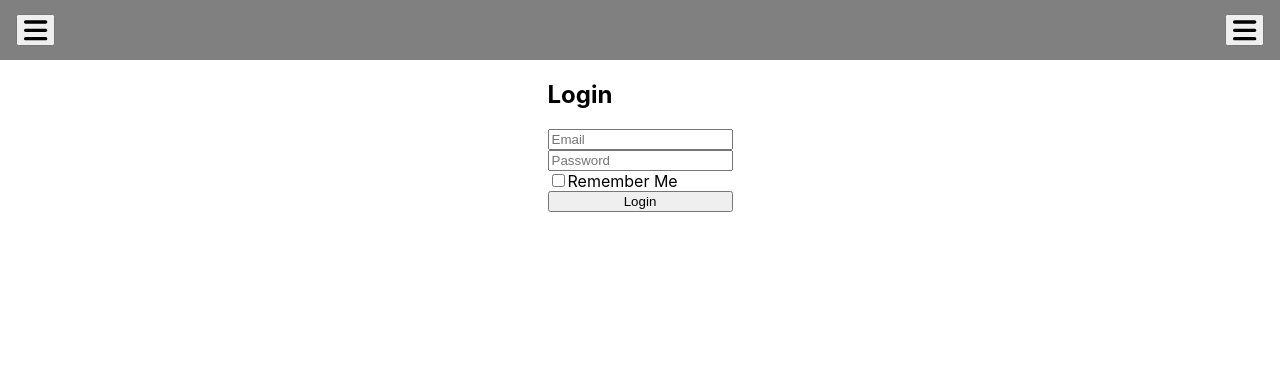
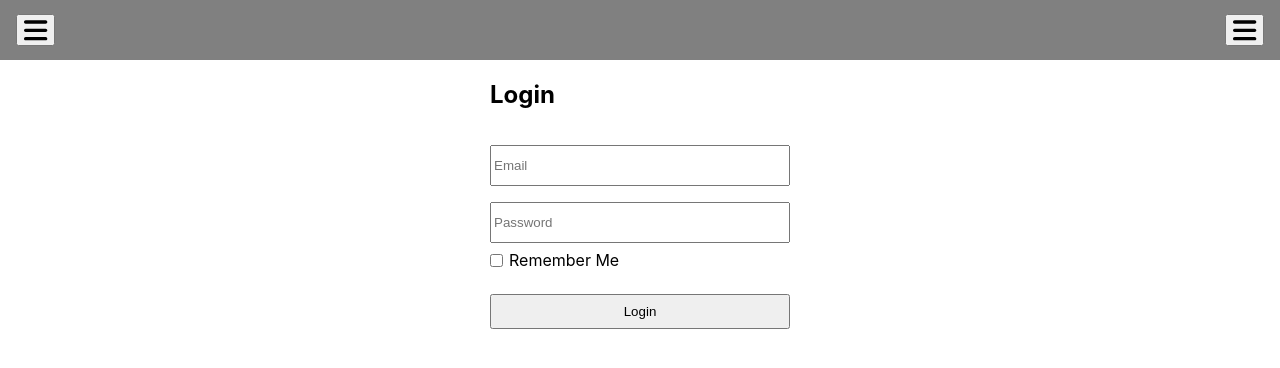
Before and after one commit to pswoonie/react-practice, a React (Create React App) app in the folder todo/: page /login in a window 1280 px wide. Shown: the top 368 px of the page. Built offline with nearby package versions, Linux system fonts and the light colour scheme.

Commit message:
[UPDATE] save

```diff
--- a/todo/src/components/others/form/form-style.module.css
+++ b/todo/src/components/others/form/form-style.module.css
@@ -2,3 +2,14 @@
   height: 100%;
   width: 100%;
 }
+
+.login input:nth-child(1),
+.login input:nth-child(2),
+.login input:nth-child(4) {
+  height: 35px;
+  margin: 16px 0 0 0;
+}
+
+.login input[id="remember"] {
+  margin: 0 6px 0 0;
+}
--- a/todo/src/components/others/form/form.js
+++ b/todo/src/components/others/form/form.js
@@ -8,7 +8,7 @@ function CustomForm(props) {
   return (
     <div className={styles.login} style={formStyle}>
       <Row justifyContent="center">
-        <Column>
+        <Column width="300px">
           <h2>Login</h2>
           <form>
             <Column>
@@ -24,11 +24,11 @@ function CustomForm(props) {
                 placeholder="Password"
                 autoComplete="on"
               />
-              <label htmlFor="remember">
+              <Row alignItems="center" margin="0 0">
                 <input type="checkbox" id="remember" />
-                Remember Me
-              </label>
-              <input type="submit" value="Login" />
+                <label htmlFor="remember">Remember Me</label>
+              </Row>
+              <input type="button" value="Login" />
             </Column>
           </form>
         </Column>
```
